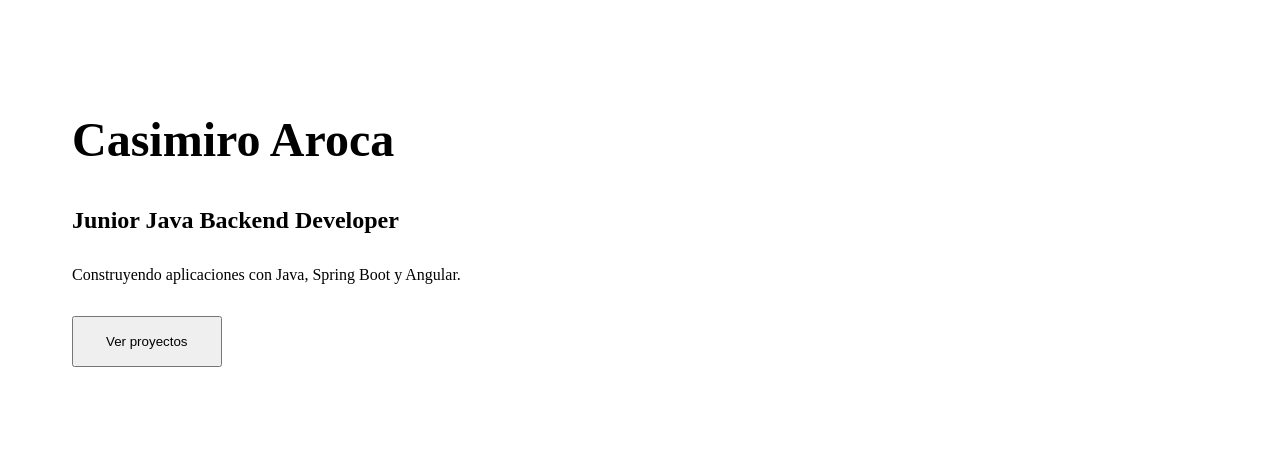
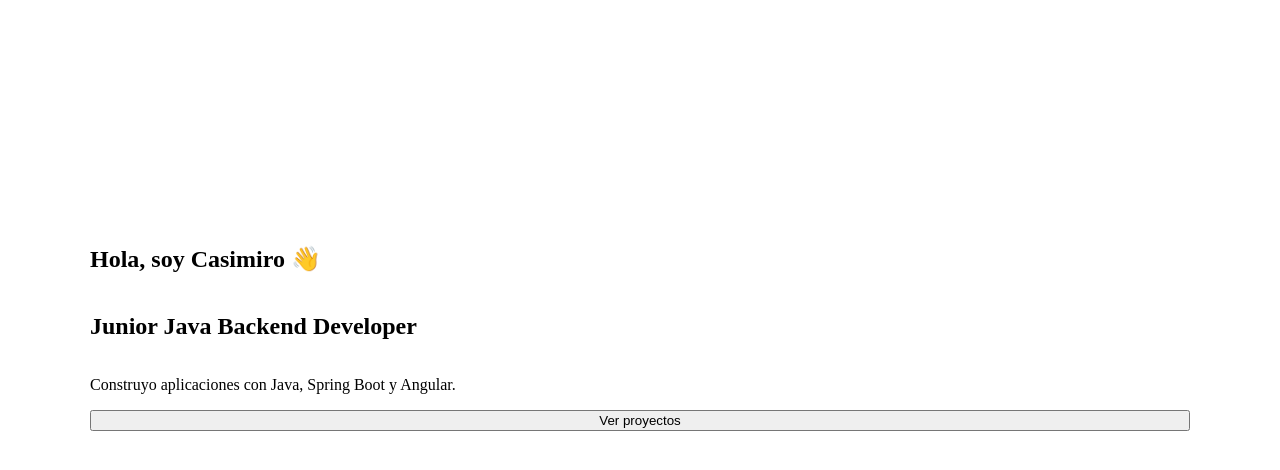
Before and after one commit to elcasier87/portfolio, an Angular app: page / in a window 1280 px wide. Shown: the top 470 px of the page. Built offline with nearby package versions, Linux system fonts and the light colour scheme.

Commit message:
feat(home): create hero layout

```diff
--- a/src/app/pages/home/home.html
+++ b/src/app/pages/home/home.html
@@ -1,11 +1,13 @@
-<section>
+<main>
 
-  <h1>Casimiro Aroca</h1>
+  <section class="hero">
+
+    <h1>Hola, soy Casimiro 👋</h1>
 
     <h2>Junior Java Backend Developer</h2>
 
     <p>
-    Construyendo aplicaciones con Java, Spring Boot y Angular.
+      Construyo aplicaciones con Java, Spring Boot y Angular.
     </p>
 
     <button>
@@ -13,3 +15,5 @@
     </button>
 
   </section>
+
+</main>
--- a/src/app/pages/home/home.scss
+++ b/src/app/pages/home/home.scss
@@ -1,31 +1,19 @@
-section {
+main{
 
-  padding: 4rem;
+    width:min(1100px,90%);
+
+    margin:auto;
 
 }
 
-h1{
+.hero{
 
-  font-size:3rem;
+    min-height:80vh;
+
+    display:flex;
+
+    flex-direction:column;
+
+    justify-content:center;
 
 }
-
-h2{
-
-  margin-top:1rem;
-
-}
-
-p{
-
-  margin:2rem 0;
-
-  max-width:700px;
-
-}
-
-button{
-
-  padding:1rem 2rem;
-
-}
```
Lines whose indentation alone changed are shown as unchanged.
